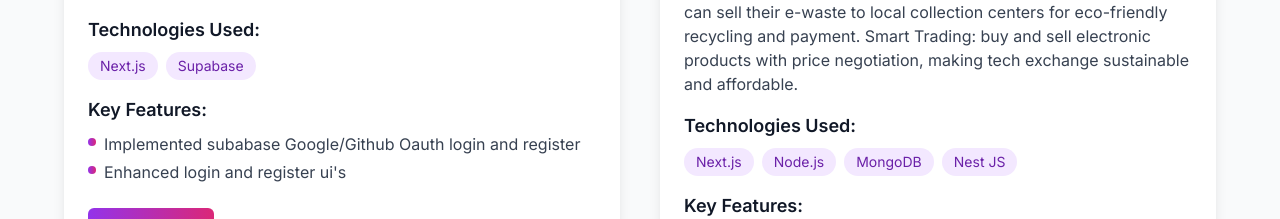
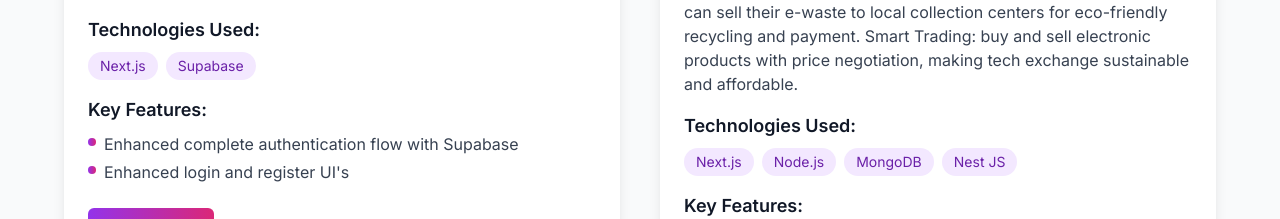
Before and after one commit to sanjaikumarv/portfilio-main, a Next.js app: page / in a window 1280 px wide. Shown: the part 5104-5323 px from the top of the page. Built offline with nearby package versions, Linux system fonts and the light colour scheme.

Commit message:
feat : project content updates

```diff
--- a/components/projects.tsx
+++ b/components/projects.tsx
@@ -17,8 +17,8 @@ const projects = [
       "Built a learning platform to educate and support aspiring software developers through practical, real-world content",
     technologies: ["Next.js", "Supabase"],
     features: [
-      "Implemented subabase Google/Github Oauth login and register",
-      "Enhanced login and register ui's",
+      "Enhanced complete authentication flow with Supabase",
+      "Enhanced login and register UI's",
     ],
     image: "/sst.png",
     category: "fullstack",
```
